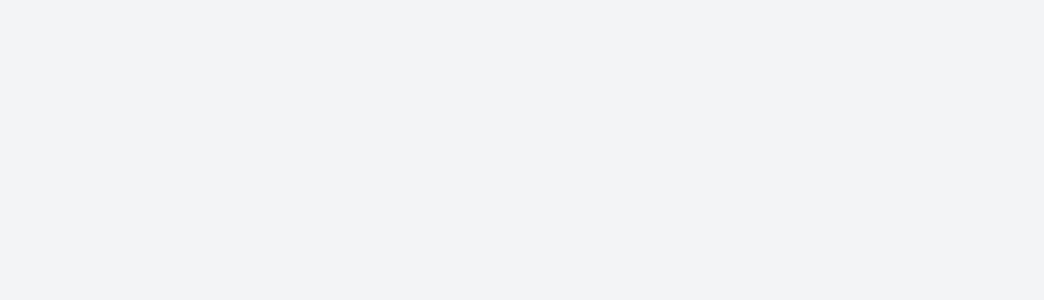
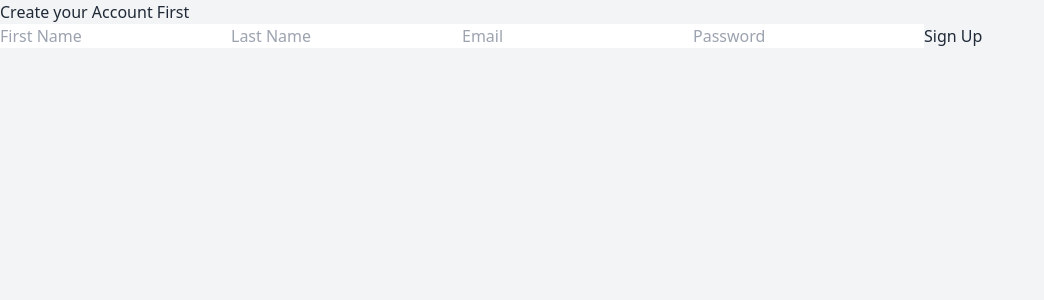
Before and after one commit to areebfawad/J-TEAM-SMIT-PROJECT-FRONTEND, a React (Vite) app: page /register in a window 1280 px wide. Before the commit this address had no page. Shown: the top 300 px of the page, without its empty margins (0-1044 px from the left). Built offline with nearby package versions, Linux system fonts and the light colour scheme.

Commit message:
auth completed

```diff
--- a/src/App.jsx
+++ b/src/App.jsx
@@ -7,6 +7,7 @@ import Login from "./Login";
 import Admin from "./admin/admin";
 import User from "./user/user";
 import Teacher from "./teacher/teacher";
+import { Signup } from "./signup";
 
 function App() {
   const [count, setCount] = useState(0);
@@ -15,6 +16,7 @@ function App() {
     <BrowserRouter>
       <Routes>
         <Route path="/" element={<Login />} />
+        <Route path="/register" element={<Signup />} />
         <Route path="/admin/*" element={<Admin />} /> {/* Updated this line */}
         <Route path="/user" element={<User />} />
         <Route path="/teacher" element={<Teacher />} />
--- a/src/Login.jsx
+++ b/src/Login.jsx
@@ -1,5 +1,6 @@
 import React, { useState } from "react";
 import { useNavigate } from "react-router-dom";
+import { getAuth, signInWithEmailAndPassword, GoogleAuthProvider, signInWithPopup } from "firebase/auth";
 
 export default function Login() {
   const [email, setEmail] = useState("");
@@ -7,35 +8,53 @@ export default function Login() {
   const [error, setError] = useState("");
   const navigate = useNavigate();
 
-  // Temporary hardcoded credentials
-  const credentials = {
-    "admin@lms.com": "admin",
-    "teacher@lms.com": "teacher",
-    "student@lms.com": "student",
-  };
+  const handleLogin = async (e) => {
+    e.preventDefault();
+    const auth = getAuth();
 
-  const handleLogin = (e) => {
-    e.preventDefault();
-    if (password === "123456" && credentials[email]) {
+    try {
+      const userCredential = await signInWithEmailAndPassword(auth, email, password);
+      const user = userCredential.user;
+
+      console.log("User logged in:", user);
       setError("");
-      // Navigate to respective dashboard
-      switch (credentials[email]) {
-        case "admin":
-          navigate("/admin");
-          break;
-        case "teacher":
-          navigate("/teacher");
-          break;
-        case "student":
-          navigate("/user");
-          break;
-        default:
-          setError("Invalid user role.");
+
+      // Navigate based on role (implement role handling logic as needed)
+      // Example: Assume roles are stored in Firestore or user metadata
+      if (email === "admin@lms.com") {
+        navigate("/admin");
+      } else if (email === "teacher@lms.com") {
+        navigate("/teacher");
+      } else {
+        navigate("/user");
       }
-    } else {
+    } catch (err) {
+      console.error("Error during login:", err.message);
       setError("Invalid email or password.");
     }
   };
+
+
+  const handleGoogleLogin = async () => {
+    const auth = getAuth();
+    const provider = new GoogleAuthProvider();
+
+    try {
+      const result = await signInWithPopup(auth, provider);
+      const user = result.user;
+
+      console.log("Google User logged in:", user);
+      setError("");
+
+      // Navigate to a specific dashboard or handle user roles if needed
+      navigate("/user"); // Adjust based on user role or default dashboard
+    } catch (err) {
+      console.error("Error during Google login:", err.message);
+      setError("Google authentication failed.");
+    }
+  };
+
+
 
   return (
     <div className="flex items-center justify-center min-h-screen bg-gray-100">
@@ -43,9 +62,7 @@ export default function Login() {
         <h1 className="text-2xl font-bold mb-6 text-center text-gray-800">
           Login
         </h1>
-        {error && (
-          <p className="text-red-500 text-center mb-4">{error}</p>
-        )}
+        {error && <p className="text-red-500 text-center mb-4">{error}</p>}
         <form onSubmit={handleLogin}>
           <div className="mb-4">
             <label className="block text-gray-700 mb-2">Email</label>
@@ -75,6 +92,13 @@ export default function Login() {
           >
             Login
           </button>
+          <button
+            type="button"
+            onClick={handleGoogleLogin}
+            className="w-full bg-red-500 text-white py-2 rounded hover:bg-red-600 transition duration-200"
+          >
+            Login with Google
+          </button>
         </form>
         <div className="text-center mt-4 text-gray-600">
           <p>
--- a/src/admin/AdminSidebar.jsx
+++ b/src/admin/AdminSidebar.jsx
@@ -32,10 +32,10 @@ const AdminSidebar = () => {
       {/* Sidebar Toggle */}
       <button
         onClick={toggleSidebar}
-        className="flex items-center mb-6 text-lg focus:outline-none"
+        className="flex items-center mb-6 ml-2 text-lg focus:outline-none"
       >
         <FaBars className="mr-2" />
-        {isOpen && <span>Menu</span>}
+        {isOpen && <span className="ml-1">Menu</span>}
       </button>
 
       {/* Sidebar Links */}
--- /dev/null
+++ b/src/signup.jsx
@@ -0,0 +1,72 @@
+import React, { useState } from "react";
+import { getAuth, createUserWithEmailAndPassword } from "firebase/auth";
+import { useNavigate } from "react-router";
+import {auth,app} from "./utils"
+export const Signup = () => {
+    const [email, setEmail] = useState("");
+    const [password, setPassword] = useState("");
+    const [firstName, setFirstName] = useState("");
+    const [lastName, setLastName] = useState("");
+    const [error, setError] = useState(null);
+    const [success, setSuccess] = useState(null);
+    const navigate = useNavigate();
+    const handleSignup = async (e) => {
+        e.preventDefault();
+        const auth = getAuth();
+
+        try {
+            const userCredential = await createUserWithEmailAndPassword(auth, email, password);
+            const user = userCredential.user;
+            console.log("User created successfully:", user);
+
+            setSuccess("Account created successfully!");
+            setError(null);
+            navigate("/")
+
+            // Additional logic to store user info in your database (e.g., Firestore) can go here
+        } catch (err) {
+            console.error("Error creating account:", err.message);
+            setError(err.message);
+            setSuccess(null);
+        }
+    };
+
+    return (
+        <div>
+            <h1>Create your Account First</h1>
+            <form onSubmit={handleSignup}>
+                <input
+                    type="text"
+                    placeholder="First Name"
+                    required
+                    value={firstName}
+                    onChange={(e) => setFirstName(e.target.value)}
+                />
+                <input
+                    type="text"
+                    placeholder="Last Name"
+                    required
+                    value={lastName}
+                    onChange={(e) => setLastName(e.target.value)}
+                />
+                <input
+                    type="email"
+                    placeholder="Email"
+                    required
+                    value={email}
+                    onChange={(e) => setEmail(e.target.value)}
+                />
+                <input
+                    type="password"
+                    placeholder="Password"
+                    required
+                    value={password}
+                    onChange={(e) => setPassword(e.target.value)}
+                />
+                <button type="submit">Sign Up</button>
+            </form>
+            {error && <p style={{ color: "red" }}>{error}</p>}
+            {success && <p style={{ color: "green" }}>{success}</p>}
+        </div>
+    );
+};
--- a/src/utils.js
+++ b/src/utils.js
@@ -1,7 +1,7 @@
 //firebase configuration
 // Import the functions you need from the SDKs you need
 import { initializeApp } from "firebase/app";
-import { getAnalytics } from "firebase/analytics";
+import { getAuth, createUserWithEmailAndPassword } from "firebase/auth";
 // TODO: Add SDKs for Firebase products that you want to use
 // https://firebase.google.com/docs/web/setup#available-libraries
 
@@ -19,4 +19,6 @@ const firebaseConfig = {
 
 // Initialize Firebase
 const app = initializeApp(firebaseConfig);
-const analytics = getAnalytics(app);
+// const analytics = getAnalytics(app);
+const auth = getAuth(app);
+export { auth, app};
```
